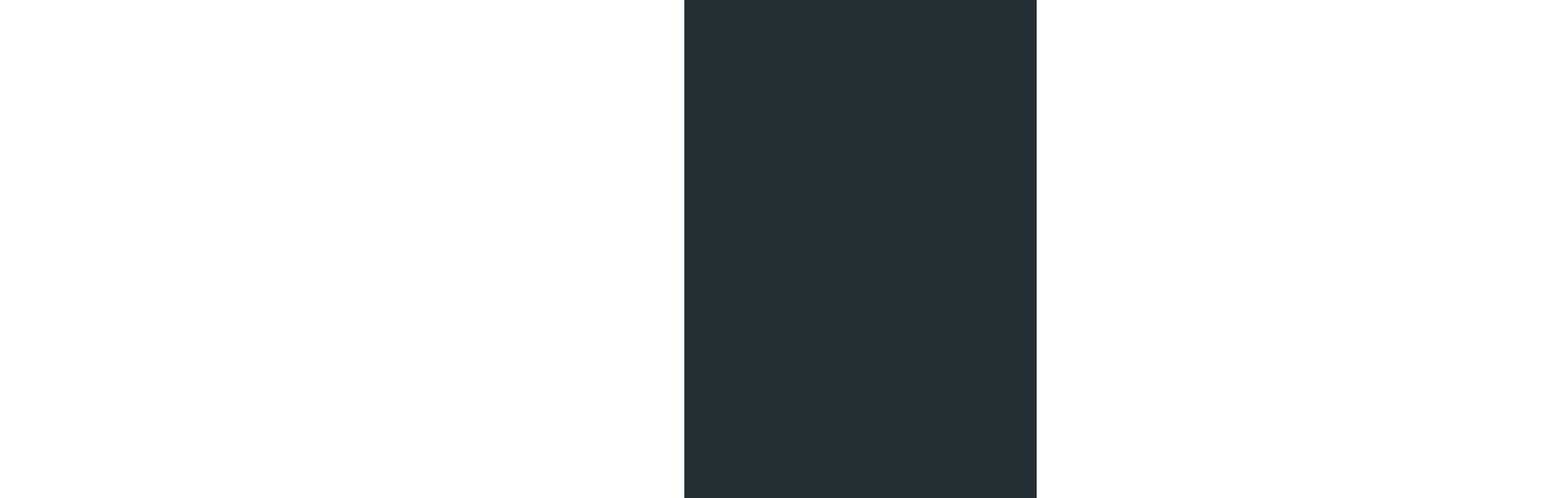
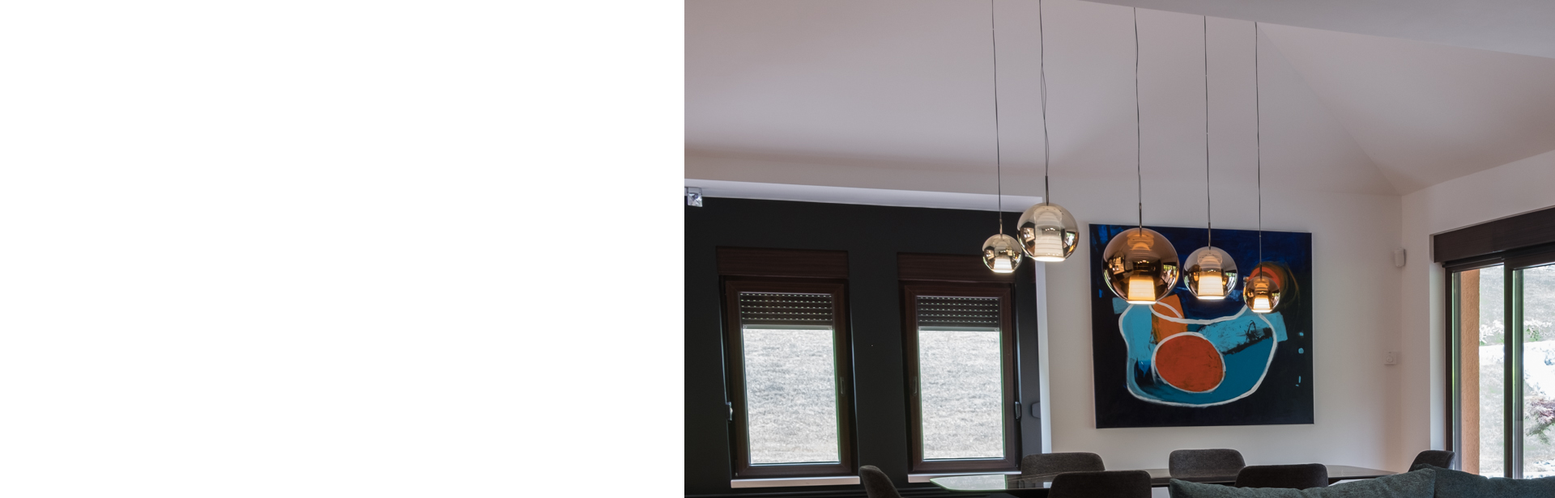
Before and after one commit to danicavladic/ArsViva, a React (Create React App) app in the folder arsviva/: page / in a window 1280 px wide. Shown: the top 616 px of the page at 81% size, 1920 px wide, since content can reach past the window. Built offline with nearby package versions, Linux system fonts and the light colour scheme.

Commit message:
Dodana slika.

```diff
--- a/arsviva/src/App.js
+++ b/arsviva/src/App.js
@@ -1,5 +1,6 @@
 import React from 'react';
 import './App.css';
+import project1 from './project1.jpg'
 
 function App() {
   return (
@@ -7,6 +8,7 @@ function App() {
       <div className="App-mainDiv">
       <div className="App-mainDiv-leftDiv"></div>
       <div className="App-mainDiv-rightDiv" >
+        <img src={project1}></img>
 
       </div>
       </div>
```
Also changed, not shown: arsviva/src/project1.jpg (added).
